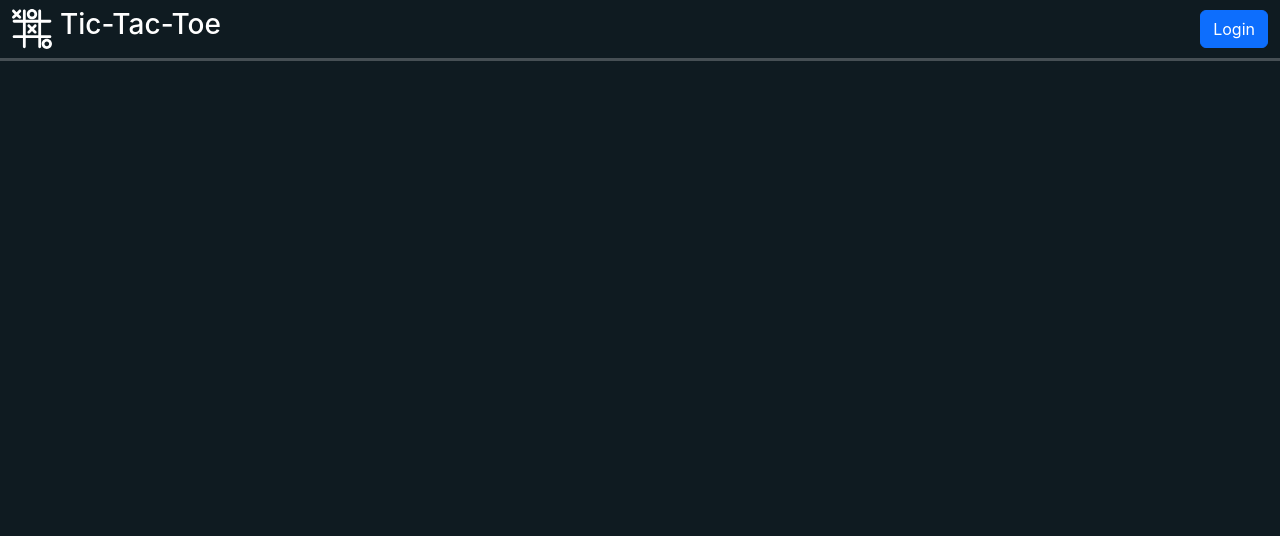
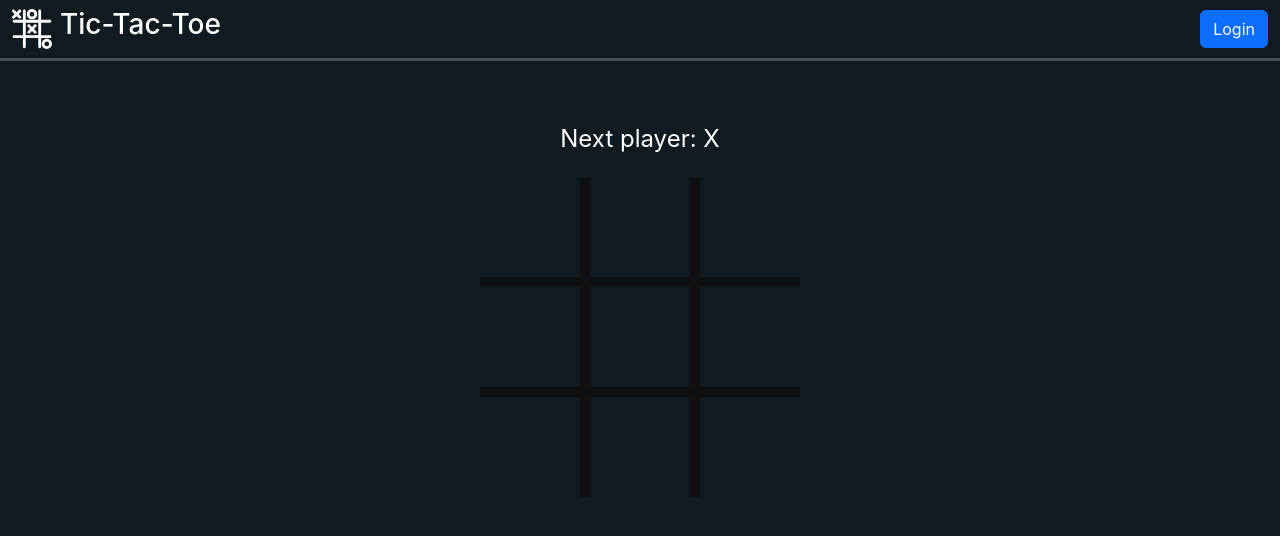
Before and after one commit to Slavkoo01/TicTacToe_FE, a React (Create React App) app in the folder TicTacToe_FE/: page /game in a window 1280 px wide. Before the commit this address had no page. Shown: the top 536 px of the page. Built offline with nearby package versions, Linux system fonts and the light colour scheme; no server answers.

Commit message:
feat:SocketIO
Moved game logic to server
implemented socketIo and events for game mechanics

```diff
--- a/TicTacToe_FE/src/App.tsx
+++ b/TicTacToe_FE/src/App.tsx
@@ -7,7 +7,10 @@ import Navbar from './components/Navbar/NavBar';
 import History from './components/GameHistoryTable/GameHistoryTable';
 import Registration from "./components/Registration/Registration";
 
+
 const App: React.FC = () => {
+
+
   const [isLoggedIn, setIsLoggedIn] = useState(false);
   const [username, setUsername] = useState<string | undefined>(undefined);
 
@@ -33,7 +36,7 @@ const App: React.FC = () => {
     <Navbar isLoggedIn={isLoggedIn} username={username} onLogout={handleLogout} />
         <Routes>
           <Route path="/" element={<MainMenu />} />
-          <Route path="/singleplayer" element={<Game />} />
+          <Route path="/game" element={<Game />} />
           <Route path="/history" element={<History/>} />
           <Route path="/login" element={<Login />} />
           <Route path="/register" element={<Registration />} />
--- a/TicTacToe_FE/src/components/Game/Game.tsx
+++ b/TicTacToe_FE/src/components/Game/Game.tsx
@@ -1,52 +1,58 @@
-import React, { useState } from "react";
+import React, { useState, useEffect } from "react";
 import Board from "./Board";
-import { calculateWinner } from "./helpers";
-import "./Game.css";
+import io from "socket.io-client";
+import { useLocation } from "react-router-dom";
+
+
+const socket = io('http://localhost:4000');
 
 const Game: React.FC = () => {
-  const [history, setHistory] = useState<(string | null)[][]>([
-    Array(9).fill(null),
-  ]);
-  const [currentMove, setCurrentMove] = useState(0);
-  const xIsNext = currentMove % 2 === 0;
-  const currentSquares = history[currentMove];
-  const winner = calculateWinner(currentSquares);
+  const { state } = useLocation();
+  const [squares, setSquares] = useState<(string | null)[]>(Array(9).fill(null));
+  const [xIsNext, setXIsNext] = useState(true);
+  const [winner, setWinner] = useState<string | null>(null);
+
+  useEffect(() => {
+    if (state?.mode === 'multiplayer') {
+      socket.emit('joinRoom', 'room1');
+    }
+  }, [state?.mode]);
+
+  useEffect(() => {
+    socket.on('moveMade', ({ squares, xIsNext }) => {
+      setSquares(squares);
+      setXIsNext(xIsNext);
+    });
+    socket.on('gameOver', ({ winner, squares }) => {
+      setSquares(squares);
+      setWinner(winner);
+    });
+    socket.on('startGame', ({ squares, xIsNext }) => {
+      setSquares(squares);
+      setXIsNext(xIsNext);
+    });
+  }, [socket]);
+
 
   const handleSquareClick = (i: number) => {
-    if (currentSquares[i] || winner) return;
+    if (squares[i] || winner) return;
 
-    const nextSquares = currentSquares.slice();
-    nextSquares[i] = xIsNext ? "X" : "O";
-    const nextHistory = [...history.slice(0, currentMove + 1), nextSquares];
-    setHistory(nextHistory);
-    setCurrentMove(nextHistory.length - 1);
+    if (state?.mode === 'multiplayer') {
+      socket.emit('makeMove', { roomId: 'room1', squareIndex: i });
+    } else if (state?.mode === 'singleplayer') {
+      squares[i] = 'X';
+      socket.emit('playWithBot', { squares });
+    }
   };
-
-  /*
-  const jumpTo = (move: number) => {
-     setCurrentMove(move);
-   };
-  */
-
-  /*const moves = history.map((squares, move) => {
-    const description = move ? `Go to move #${move}` : 'Go to game start';
-    return (
-      <li key={move}>
-        <button onClick={() => jumpTo(move)}>{description}</button>
-      </li>
-    );
-  });*/
 
   return (
     <div>
-      <div>
-        <Board
-          squares={currentSquares}
-          onSquareClick={handleSquareClick}
-          xIsNext={xIsNext}
-          winner={winner}
-        />
-      </div>
+
+      <Board
+        squares={squares}
+        onSquareClick={handleSquareClick}
+        xIsNext={xIsNext}
+        winner={winner}></Board>
     </div>
   );
 };
--- a/TicTacToe_FE/src/components/MainMenu.tsx
+++ b/TicTacToe_FE/src/components/MainMenu.tsx
@@ -6,22 +6,20 @@ const MainMenu: React.FC = () => {
   const navigate = useNavigate();
 
   return (
-
     <div className="main-menu d-grid gap-2 col-6 mx-auto mt-4">
       <button
         className="btn mainMenuBtn btn-primary btn-lg"
-          onClick={() => navigate('/singleplayer')}
+        onClick={() => navigate('/game', { state: { mode: 'singleplayer' } })}
       >
         SinglePlayer
       </button>
 
       <button
         className="btn mainMenuBtn btn-warning btn-lg"
-          onClick={() => alert('Online multiplayer not implemented yet!')}
+        onClick={() => navigate('/game', { state: { mode: 'multiplayer' } })}
       >
         MultiPlayer
       </button>
-
     </div>
   );
 };
--- a/TicTacToe_FE/src/index.tsx
+++ b/TicTacToe_FE/src/index.tsx
@@ -11,8 +11,8 @@ const root = ReactDOM.createRoot(rootElement);
 
 root.render(
   <ApolloProvider client={client}>
-    <React.StrictMode>
+
       <App />
-    </React.StrictMode>
+
   </ApolloProvider>
 );
--- a/TicTacToe_FE/src/utils/socket.ts
+++ /dev/null
@@ -1,4 +0,0 @@
-import { io } from 'socket.io-client';
-
-const socket = io('http://localhost:4000');
-export default socket;
```
Lines whose indentation alone changed are shown as unchanged.
